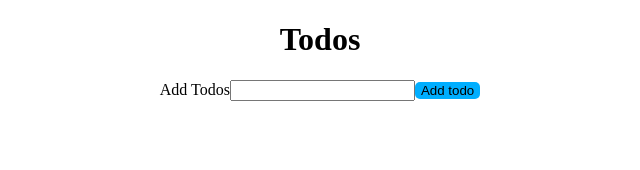
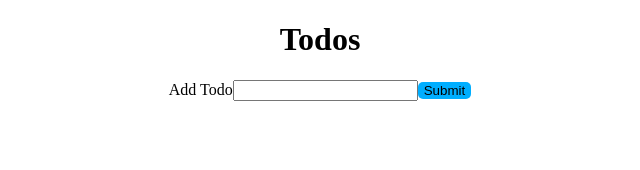
Before and after one commit to Libo99/Learning-React, a React (Create React App) app in the folder todo-app/: page / in a window 1280 px wide. Shown: the top 170 px of the page, without its empty margins (320-960 px from the left). Built offline with nearby package versions, Linux system fonts and the light colour scheme.

Commit message:
added useState, still figuring it out

```diff
--- a/todo-app/src/App.js
+++ b/todo-app/src/App.js
@@ -1,16 +1,34 @@
-import React from "react";
-import Form from './Components/Form'
+import React, {useEffect, useState} from "react";
 
 
 function App() {
+  const [todo, setTodo] = useState([]);
+
+  const handleSubmit = (e) => {
+    e.preventDefault();
+    console.log(todo);
+  }
+
+
+
   return (
     <div className="App">
       <header>
         <h1>Todos</h1>
       </header>
-        <Form/>
+
+        <form onSubmit={handleSubmit}>
+          <label htmlFor="todo">Add Todo</label>
+          <input type="text" id="todo" onChange={e => setTodo(e.target.value)} value={todo}/>
+          <button onClick>Submit</button>
+        </form>
+
+        <h2>
+          {todo}
+        </h2>
       </div>
   );
 }
 
+
 export default App;
--- a/todo-app/src/Components/Form.js
+++ /dev/null
@@ -1,19 +0,0 @@
-import { useState } from "react";
-import React from 'react';
-
-
-const Form = () => {
-
-const [todo, setTodo] = useState([]);
-
-    return(
-        <form>
-            <label htmlFor="todo-name">Add Todos</label>
-            <input type="text" name="todo-name"/>
-            <button onClick={() => setTodo()}>Add todo</button>
-        </form>
-    )
-}
-
-
-export default Form;
```
Also changed, not shown: 1 other file (tests, documents, lock files or other folders).
